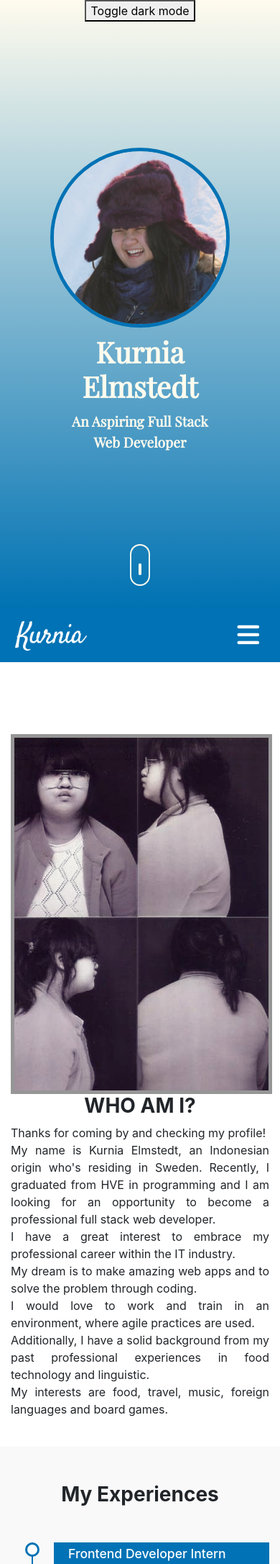
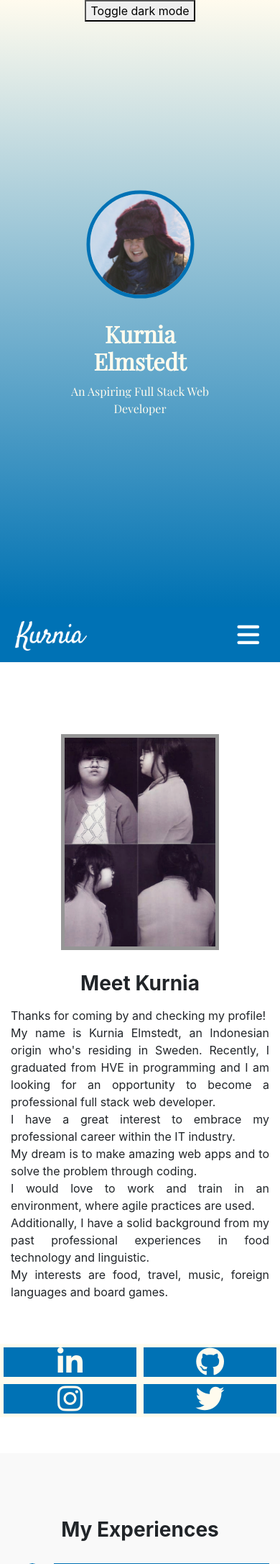
Before and after one commit to kurnisurni/CV, a PHP site: page / in a window 390 px wide. Shown: the top 2173 px of the page at 72% size. Run offline with PHP 8.4, Linux system fonts and the light colour scheme; some libraries are stand-ins or nearby versions.

```diff
--- a/index.html
+++ b/index.html
@@ -29,12 +29,12 @@
         </div>
     </header>
     <!-- User info section -->
+
     <section class="user" id="user-info">
         <section class="nav-bar">
             <nav class="navbar navbar-expand-lg">
                 <a class="navbar-brand" href="#"><img src="/assets/logo-white.png"></a>
-                <button class="navbar-toggler" type="button" data-toggle="collapse" data-target="#navbarNav"
-                    aria-controls="navbarNav" aria-expanded="false" aria-label="Toggle navigation">
+                <button class="navbar-toggler" type="button" data-toggle="collapse" data-target="#navbarNav" aria-controls="navbarNav" aria-expanded="false" aria-label="Toggle navigation">
                     <i class="fas fa-bars"></i>
                 </button>
                 <div class="collapse navbar-collapse" id="navbarNav">
@@ -55,6 +55,7 @@
                 </div>
             </nav>
         </section>
+    </section>
     <!-- About me -->
     <section class="about container" id="about">
         <div class="row">
@@ -62,25 +63,41 @@
                 <img src="/assets/foto-square.jpg" class="profile-img">
             </div>
             <div class="col-md-6">
-                    <h3>WHO AM I?</h3>
-                    <p> Thanks for coming by and checking my profile!<br>
-                        My name is Kurnia Elmstedt, an Indonesian origin who's residing in Sweden.
-                        Recently, I graduated from HVE in programming and I am looking for an opportunity to become a
-                        professional full stack web
-                        developer.<br>
-                        I have a great interest to embrace my professional career within the IT industry.<br> My dream
-                        is to make
-                        amazing web apps and to solve the problem through coding.<br>
-                        I would love to work and train in an environment, where agile practices are used.<br>
-                        Additionally, I have a solid background from my past professional experiences in food technology
-                        and linguistic.<br>My interests are food, travel, music, foreign languages and board
-                        games.<br><br>
+                <h3>Meet Kurnia</h3>
+                <p> Thanks for coming by and checking my profile!<br> My name is Kurnia Elmstedt, an Indonesian origin who's residing in Sweden. Recently, I graduated from HVE in programming and I am looking for an opportunity to become a professional full
+                    stack web developer.
+                    <br> I have a great interest to embrace my professional career within the IT industry.<br> My dream is to make amazing web apps and to solve the problem through coding.<br> I would love to work and train in an environment, where agile
+                    practices are used.<br> Additionally, I have a solid background from my past professional experiences in food technology and linguistic.<br>My interests are food, travel, music, foreign languages and board games.
+                    <br><br>
                 </p>
             </div>
         </div>
     </section>
 
     <!-- Social media -->
+    <section class="socmed container">
+        <div class="row">
+            <div class="socmed-column col-xs-6 text-center">
+                <a href="https://linkedin.com/in/skurnia/" target="_blank" rel="noopener noreferrer">
+                    <i class="fab fa-linkedin-in"></i>
+            </div>
+            <div class="socmed-column col-xs-6 text-center">
+                <a href="https://github.com/kurnisurni" target="_blank" rel="noopener noreferrer">
+                    <i class="fab fa-github"></i>
+            </div>
+        </div>
+        <div class="row">
+            <div class="socmed-column col-xs-6 text-center">
+                <a href="https://www.instagram.com/kanios/" target="_blank" rel="noopener noreferrer">
+                    <i class="fab fa-instagram"></i>
+            </div>
+            <div class="socmed-column col-xs-6 text-center">
+                <a href="https://twitter.com/kanios" target="_blank" rel="noopener noreferrer">
+                    <i class="fab fa-twitter"></i>
+            </div>
+        </div>
+    </section>
+
     <div class="social-icons">
         <ul>
             <a href="https://linkedin.com/in/skurnia/" target="_blank" rel="noopener noreferrer">
@@ -106,14 +123,8 @@
                     <ul class="timeline">
                         <li>
                             <h4>Frontend Developer Intern</h4>
-                                <p>2 pro bono projects to make new websites for Malmö Climbing Club and Furuboda High
-                                    School. The tasks include:<br>
-                                    - Building sites using Drupal 8 and working experience with a wide range of Drupal
-                                    modules and a custom theme.<br>
-                                    - Learning the codebase and improving coding skills, Drupal, Javascript, CSS3,
-                                    HTML5, Sass, Twig, Webpack bundle, Composer, Drush and Responsive Web Design.<br>
-                                    - Collaborating closely with a Product Owner and cross-functional development in a
-                                    team adapting the agile methodology to delivering beautiful Drupal sites.<br>
+                            <p>2 pro bono projects to make new websites for Malmö Climbing Club and Furuboda High School. The tasks include:<br> - Building sites using Drupal 8 and working experience with a wide range of Drupal modules and a custom theme.<br>                                - Learning the codebase and improving coding skills, Drupal, Javascript, CSS3, HTML5, Sass, Twig, Webpack bundle, Composer, Drush and Responsive Web Design.<br> - Collaborating closely with a Product Owner and cross-functional
+                                development in a team adapting the agile methodology to delivering beautiful Drupal sites.<br>
                                 <b>Company</b> - Odd Hill<br>
                                 <b>Duration</b> - Aug 2020 - Dec 2020<br>
                                 <b>Location</b> - Malmö, Sweden<br>
@@ -121,11 +132,8 @@
                         </li>
                         <li>
                             <h4>Freelance translator and language teacher</h4>
-                                <p>- Interpreting and translating (from/to Indonesian-English-Russian) for international
-                                    events, such as G20 and APEC in Russia and Belarus with Embassy of Republic of
-                                    Indonesia and Attache of Indonesian Defense and for Russian companies and start-up
-                                    business in Indonesia, and online.<br>
-                                    - Teaching Indonesian as a foreign language in Indonesia, Russia, and online.<br>
+                            <p>- Interpreting and translating (from/to Indonesian-English-Russian) for international events, such as G20 and APEC in Russia and Belarus with Embassy of Republic of Indonesia and Attache of Indonesian Defense and for Russian
+                                companies and start-up business in Indonesia, and online.<br> - Teaching Indonesian as a foreign language in Indonesia, Russia, and online.<br>
                                 <b>Company</b> - Self-employed<br>
                                 <b>Duration</b> - Jan 2009 - Now<br>
                                 <b>Location</b> - Russia, Indonesia, Sweden<br>
@@ -133,10 +141,8 @@
                         </li>
                         <li>
                             <h4>Artisan cheese maker</h4>
-                                <p>A home-scale industry of dairy production in Jakarta.
-                                    Cooking milk and specified ingredients to make cheese according to formula of
-                                    pasteurization and fermentation. Produce natural and high-quality homemade dairy
-                                    products. Manage the cashflow<br>
+                            <p>A home-scale industry of dairy production in Jakarta. Cooking milk and specified ingredients to make cheese according to formula of pasteurization and fermentation. Produce natural and high-quality homemade dairy products.
+                                Manage the cashflow<br>
                                 <b>Company</b> - Mamacio Cheese & Dairy<br>
                                 <b>Duration</b> - Jan 2015 - Aug 2017<br>
                                 <b>Location</b> - Jakarta, Indonesia<br>
@@ -149,8 +155,7 @@
                     <ul class="timeline">
                         <li>
                             <h4> Full stack web development</h4>
-                                <p>A 6 months full stack web development course for newcomers in Sweden. The course
-                                    covers HTML5/CSS3/CLI, JavaScript/GIT/Debugging, Node, React and database
+                            <p>A 6 months full stack web development course for newcomers in Sweden. The course covers HTML5/CSS3/CLI, JavaScript/GIT/Debugging, Node, React and database
                                 <br>
                                 <b>Institute</b> - Foo Coding by Foo Cafe<br>
                                 <b>Duration</b> - Nov 2020 - Now<br>
@@ -159,10 +164,8 @@
                         </li>
                         <li>
                             <h4>Object-oriented Programming with AI Competence</h4>
-                                <p>1.5 years higher vocational education course in Object-Oriented Programming (Java
-                                    ,C#), Web development (HTML/CSS, JavaScript), Artificial Intelligence (Python),
-                                    Machine learning, Database modelling (MySQL), Agile Methodologies (scrum, sprint),
-                                    Software Testing and Debugging.<br>
+                            <p>1.5 years higher vocational education course in Object-Oriented Programming (Java ,C#), Web development (HTML/CSS, JavaScript), Artificial Intelligence (Python), Machine learning, Database modelling (MySQL), Agile Methodologies
+                                (scrum, sprint), Software Testing and Debugging.<br>
                                 <b>Institute</b> - Handelsakademin Yrkeshögskola<br>
                                 <b>Duration</b> - Sep 2019 - Dec 2020<br>
                                 <b>Location</b> - Malmö, Sweden<br>
@@ -170,11 +173,8 @@
                         </li>
                         <li>
                             <h4>Food Biotechnology</h4>
-                                <p>Engineer's Degree of Food Biotechnology.
-                                    Obtained the scholarship from The Ministry of Education and Science of the Russian
-                                    Federation.<br>
-                                    Engineer's thesis: Development of Biocatalytic Method For Producing Extracts From
-                                    Cacao Beans. <br>
+                            <p>Engineer's Degree of Food Biotechnology. Obtained the scholarship from The Ministry of Education and Science of the Russian Federation.
+                                <br> Engineer's thesis: Development of Biocatalytic Method For Producing Extracts From Cacao Beans. <br>
                                 <b>Institute</b> - Moscow State University of Food Production<br>
                                 <b>Duration</b> - Sep 2009 - Jul 2014<br>
                                 <b>Location</b> - Moscow, Russia<br>
@@ -264,8 +264,6 @@
                 </div>
             </div>
 
-
-
         </section>
     </section>
     <!-- Contact -->
--- a/style.css
+++ b/style.css
@@ -1,4 +1,7 @@
 @import url('https://fonts.googleapis.com/css2?family=Mada&family=Playfair+Display&display=swap');
+* {
+    box-sizing: border-box;
+}
 
 body {
     margin: 0;
@@ -6,42 +9,64 @@ body {
     font-family: 'Mada', sans-serif;
 }
 
+
 /* Header */
+
 header {
     height: 100vh;
     background-color: #FFFBEE;
-    background-image: linear-gradient(#FFFBEE,#0072b3);
+    background-image: linear-gradient(#FFFBEE, #0072b3);
 }
 
 .user-box {
     top: 50%;
     left: 50%;
-    transform: translate(-50%,-50%);
+    transform: translate(-50%, -50%);
     position: absolute;
 }
 
 .user-box img {
     border-radius: 50%;
+    border: 5px solid #0072b5;
+    width: 150px;
+    height: 150px;
+}
+
+@media screen and (min-width: 600px) {
+    .user-box img {
         width: 250px;
         height: 250px;
-    border: 5px solid #0072b5;
+    }
 }
 
 .user-box h1 {
     font-weight: bold;
-    margin: 10px;
+    margin: 30px 10px 10px 10px;
     color: #FFFBEE;
+    font-family: 'Playfair Display', serif;
+    font-size: 2rem;
+}
+
+.user-box p {
+    font-weight: 500;
+    margin: auto;
+    color: #FFFBEE;
+    font-size: 1rem;
     font-family: 'Playfair Display', serif;
 }
 
+@media screen and (min-width: 600px) {
+    .user-box h1 {
+        margin: 10px;
+        font-size: 2.2rem;
+    }
     .user-box p {
+        font-size: 1.2rem;
         font-weight: 600;
-    margin: 10px;
-    color: #FFFBEE;
-    font-size: 1.2rem;
-    font-family: 'Playfair Display', serif;
+    }
 }
 
+@media screen and (min-width: 600px) {
     .scroll-btn {
         bottom: 30px;
         position: absolute;
@@ -52,40 +77,48 @@ header {
         border-radius: 30px;
         color: #FFFBEE;
     }
-
     .scroll-bar span {
         background-color: #FFFBEE;
         border: 2px solid #FFFBEE;
         font-size: 10px;
         border-radius: 30px;
     }
-
     .scroll-bar {
         animation: mover 1s infinite alternate;
     }
+    @keyframes mover {
+        0% {
+            transform: translateY(0);
+        }
+        100% {
+            transform: translateY(10px);
+        }
+    }
+}
 
-@keyframes mover {
-    0%{transform: translateY(0);}
-    100%{transform: translateY(10px);}
-}
 
 /* About */
 
 .about {
     padding-top: 100px;
-    padding-bottom: 50px;
+    padding-bottom: 20px;
 }
 
-@media screen and (min-width: 769px) {
-.about {
-    padding-top: 100px;
+@media screen and (min-width: 600px) {
     padding-bottom: 50px;
-}
 }
 
 .about h3 {
     text-align: center;
     font-weight: bold;
+    margin: 30px auto 15px;
+}
+
+@media screen and (min-width: 600px) {
+    .about h3 {
+        margin: auto;
+        margin-bottom: 15px;
+    }
 }
 
 .about p {
@@ -93,12 +126,19 @@ header {
 }
 
 .profile-img {
+    height: 300px;
+    border: thick solid rgba(0, 0, 0, 0.411);
+}
+
+@media screen and (min-width: 600px) {
+    .profile-img {
         height: 500px;
         border: thick solid rgba(0, 0, 0, 0.411);
     }
+}
 
 .nav-bar {
-    top:0;
+    top: 0;
     position: sticky;
     z-index: 2;
 }
@@ -129,12 +169,36 @@ header {
     color: white !important;
 }
 
+
 /* Social media */
+
+.socmed {
+    margin-bottom: 100px;
+}
+
+.socmed-column {
+    background: #0072b5;
+    border: 5px solid #FFFBEE;
+    height: 100%;
+    width: 50%;
+}
+
+.socmed .fab {
+    color: #FFFBEE;
+    font-size: 40px;
+}
+
+@media screen and (min-width: 600px) {
+    .socmed {
+        display: none;
+    }
+}
+
 .social-icons {
     display: none;
 }
 
-@media screen and (min-width: 769px) {
+@media screen and (min-width: 600px) {
     .social-icons {
         display: block;
         top: 50%;
@@ -143,11 +207,9 @@ header {
         z-index: 1;
         width: 80px;
     }
-
     .social-icons ul {
         padding: initial;
     }
-
     .social-icons ul li {
         height: 40px;
         width: 40px;
@@ -158,7 +220,6 @@ header {
         color: white;
         background: #0072b5;
     }
-
     .social-icons ul li:hover {
         padding-left: 30px;
         width: 80px;
@@ -168,6 +229,7 @@ header {
 
 
 /* Resume */
+
 .resume {
     margin-top: -50px;
     padding-top: 50px;
@@ -176,14 +238,28 @@ header {
 }
 
 .resume h3 {
-    margin-bottom: 50px;
+    margin-top: 40px;
+    margin-bottom: 30px;
     text-align: center;
     font-weight: bold;
+}
+
+@media screen and (min-width: 600px) {
+    .resume h3 {
+        margin-bottom: 50px;
+    }
 }
 
 .timeline {
     list-style-type: none;
     position: relative;
+    margin-top: 30px;
+}
+
+@media screen and (min-width: 600px) {
+    .timeline {
+        margin-top: auto;
+    }
 }
 
 .timeline:before {
@@ -228,9 +304,14 @@ header {
 }
 
 .competences {
+    padding-bottom: 30px;
+}
+
+@media screen and (min-width: 600px) {
+    .competences {
         margin-top: 50px;
         padding-top: 50px;
-    padding-bottom: 30px;
+    }
 }
 
 .competences h4 {
@@ -258,11 +339,13 @@ header {
     background: #0072b5 !important;
 }
 
+
 /* Contact */
+
 .contact {
     padding-top: 50px;
     background-color: #FFFBEE;
-    background-image: linear-gradient(#FFFBEE,#0072b5);
+    background-image: linear-gradient(#FFFBEE, #0072b5);
     color: darkslategray;
 }
 
```
Lines whose indentation alone changed are shown as unchanged.
